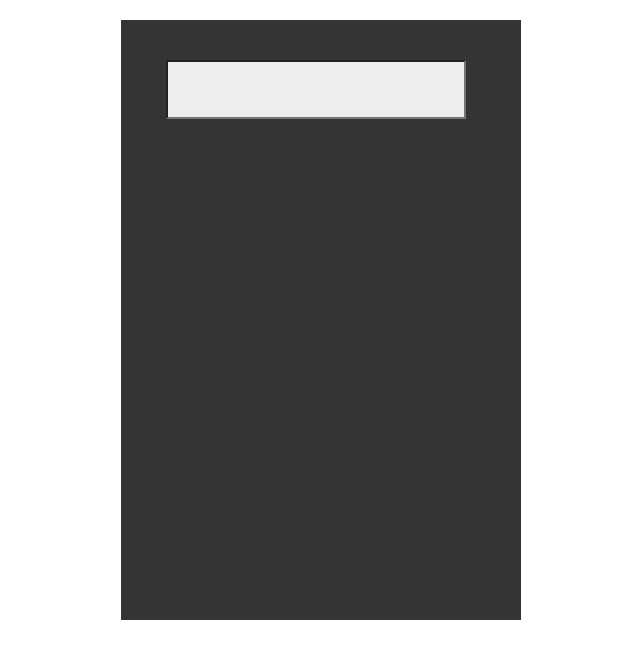
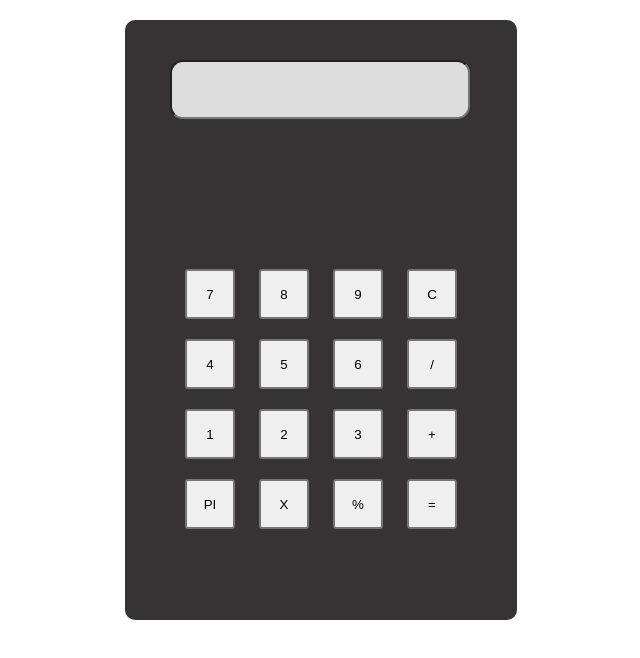
Before and after one commit to ABIPRASAD/Javascript-Simple-calculator, a plain HTML site: page index.html in a window 1280 px wide. Shown: the whole page, without its empty margins (319-959 px from the left). Drawn offline with Linux system fonts and the light colour scheme.

Commit message:
buttons added

```diff
--- a/index.html
+++ b/index.html
@@ -13,9 +13,31 @@
         <div class="screen">
         <input type=" text"id="display">
         </div>
-        <div class="row">
-
-        </div>
+        <div class="button">
+            <div class="row">
+             <button class="btn">7</button>
+             <button class="btn">8</button>
+             <button class="btn">9</button>
+             <button class="btn">C</button>
+            </div>
+            <div class="row">
+             <button class="btn">4</button>
+             <button class="btn">5</button>
+             <button class="btn">6</button>
+             <button class="btn">/</button>
+            </div>
+            <div class="row">
+             <button class="btn">1</button>
+             <button class="btn">2</button>
+             <button class="btn">3</button>
+             <button class="btn">+</button>
+            </div>
+            <div class="row">
+             <button class="btn">PI</button>
+             <button class="btn">X</button>
+             <button class="btn">%</button>
+             <button class="btn">=</button>
+            </div>
         </div>
 
     </div>
--- a/styles.css
+++ b/styles.css
@@ -4,11 +4,12 @@
     box-sizing: border-box;
 }
 .cal{
-    width:400px;
+    width:392px;
     height:600px;
     background-color: rgb(53, 51, 51);
     margin:auto;
     margin-top:20px;
+    border-radius:10px;
 }
 #display{
     width:300px;
@@ -16,6 +17,20 @@
     margin-left:45px;
     padding:20px;
     pointer-events: none;
-    background-color: rgb(239, 238, 238);
+    background-color: rgb(222, 221, 221);
+    border-radius:13px;
 
 }
+.btn{
+ height:50px;
+ width:50px;
+ font-weight:30px;
+ margin:10px;
+ color: black;
+ border-radius:3px;
+ border:2px solid rgb(117, 117, 117) ;
+}
+.button{
+    margin:50px;
+    margin-top:140px;
+}
```
